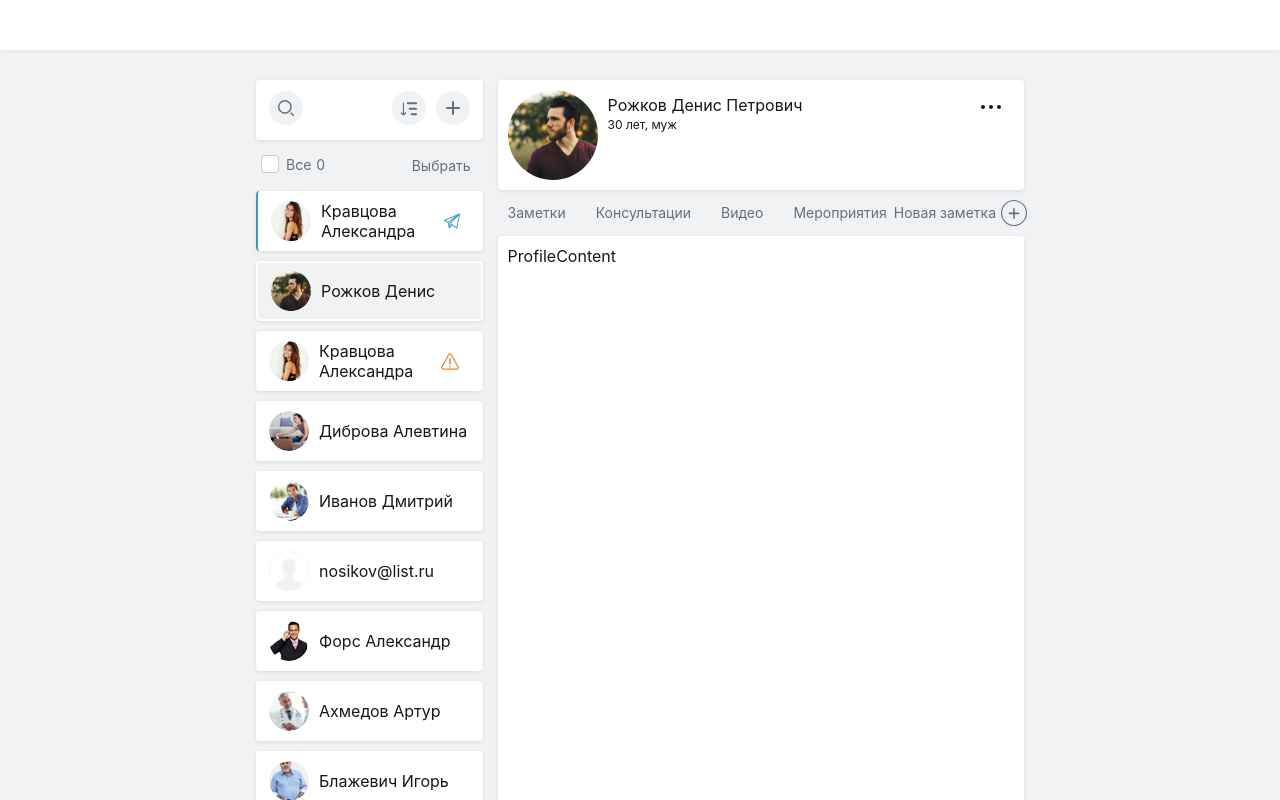
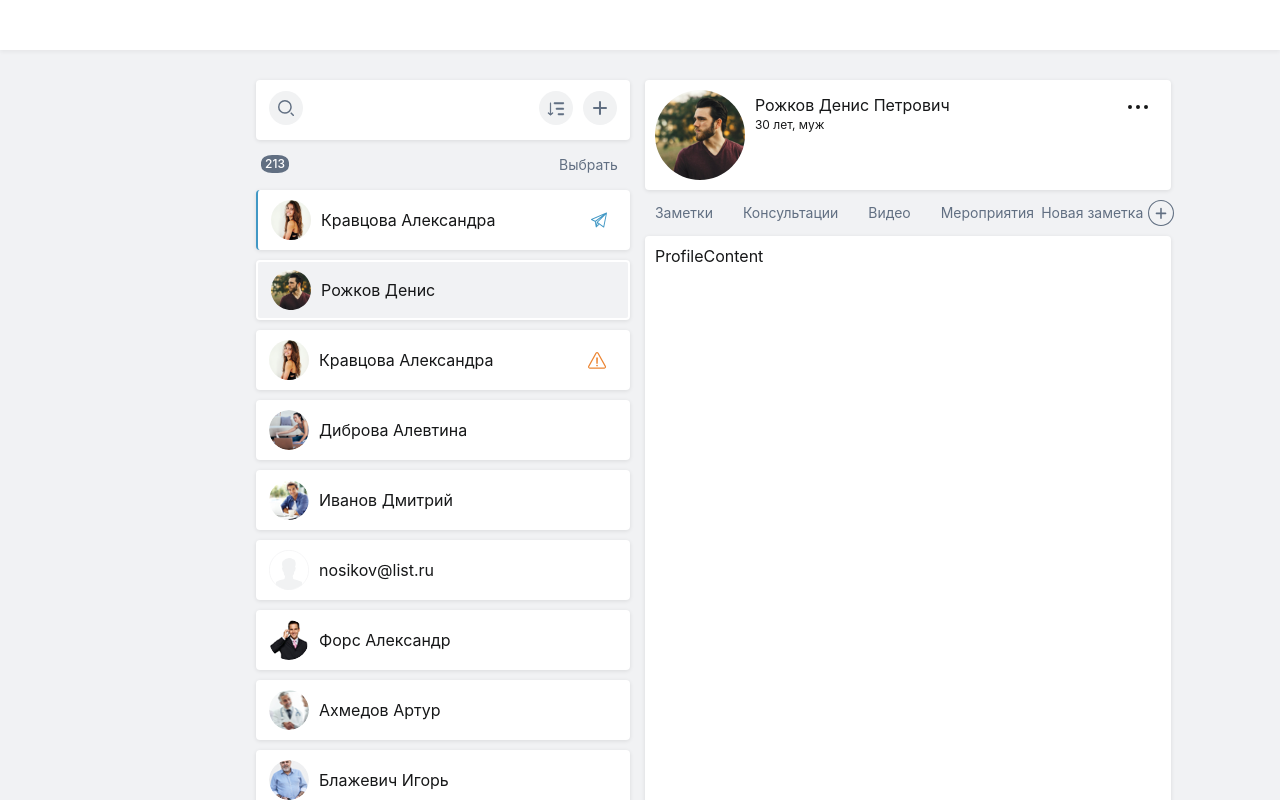
Before and after one commit to SvetlanaLevkovskaya/nicecode, a React app: page /#/ in a window 1280 px wide. Shown: the top 800 px of the page. Built offline with nearby package versions, Linux system fonts and the light colour scheme.

Commit message:
fit: fix button logic

```diff
--- a/src/components/sidebar/ui/sidebar.module.scss
+++ b/src/components/sidebar/ui/sidebar.module.scss
@@ -44,6 +44,7 @@
 }
 
 .sidebar__label {
+  margin-right: 10px;
   font-size: 14px;
   font-weight: 400;
   line-height: 20px;
@@ -90,12 +91,33 @@
   color: $white; /* Цвет символа */
 }
 
-.selectedFriendsCounter {
-  margin-left: 5px;
-  font-size: 14px;
-  font-weight: 400;
-  line-height: 20px;
-  color: $grey;
+.sidebar__counterContainer {
+  display: flex;
+  gap: 260px;
+}
+
+.sidebar__counter {
+  display: flex;
+  align-items: center;
+  justify-content: center;
+  width: 28px;
+  height: 18px;
+  border-radius: 40%;
+  color: $white;
+  font-size: 12px;
+  font-weight: 500;
+  line-height: 14px;
+}
+
+.sidebar__selectedFriendsCounter {
+  @extend .sidebar__counter;
+  background-color: $blue;
+}
+
+.sidebar__defaultFriendsCounter {
+  @extend .sidebar__counter;
+  background-color: $grey;
+  margin-right: 10px;
 }
 
 .sidebar__btn {
@@ -105,7 +127,7 @@
   color: $grey;
 }
 
-.sidebar__actionbtn {
+.sidebar__actionBtn {
   margin-right: 15px;
   font-size: 14px;
   font-weight: 400;
--- a/src/components/sidebar/ui/sidebar.tsx
+++ b/src/components/sidebar/ui/sidebar.tsx
@@ -12,6 +12,7 @@ export const Sidebar = () => {
 	const [selectedFriendIds, setSelectedFriendIds] = useState([]);
 	const [showActions, setShowActions] = useState(false);
 	const [showCheckboxes, setShowCheckboxes] = useState(false);
+	const [showSelectAllCheckbox, setShowSelectAllCheckbox] = useState(false);
 
 	const [isSearchHovered, setIsSearchHovered] = useState(false);
 	const [isFilterHovered, setIsFilterHovered] = useState(false);
@@ -27,11 +28,10 @@ export const Sidebar = () => {
 			setSelectedFriendIds([]);
 			setShowActions(false);
 		}
-		setShowCheckboxes(!showCheckboxes);
 	};
 
-	const handleCheckboxChange = (event: React.ChangeEvent<HTMLInputElement>, friendId: any) => {
-		event.stopPropagation(); // Остановить всплытие события, чтобы не вызывался клик на родительском элементе
+	const handleCheckboxChange = (event: React.ChangeEvent<HTMLInputElement>, friendId: number) => {
+		event.stopPropagation();
 		if (event.target.checked) {
 			setSelectedFriendIds([...selectedFriendIds, friendId]);
 		} else {
@@ -42,73 +42,89 @@ export const Sidebar = () => {
 	const handleSelectClick = () => {
 		setShowActions(true);
 		setShowCheckboxes(true);
+		setShowSelectAllCheckbox(true);
 	};
 
 	const handleCancelClick = () => {
 		setShowActions(false);
 		setShowCheckboxes(false);
+		setShowSelectAllCheckbox(false);
 		setSelectAll(false);
 		setSelectedFriendIds([]);
 	};
 
 	return (
-		<div className={ styles.sidebar }>
-			<div className={ styles.sidebar__container }>
+		<div className={styles.sidebar}>
+			<div className={styles.sidebar__container}>
 				<SearchIcon
-					onMouseEnter={ () => setIsSearchHovered(true) }
-					onMouseLeave={ () => setIsSearchHovered(false) }
-					isSearchHovered={ isSearchHovered }
+					onMouseEnter={() => setIsSearchHovered(true)}
+					onMouseLeave={() => setIsSearchHovered(false)}
+					isSearchHovered={isSearchHovered}
 				/>
-				<div className={ styles.sidebar__icons }>
+				<div className={styles.sidebar__icons}>
 					<FilterIcon
-						onMouseEnter={ () => setIsFilterHovered(true) }
-						onMouseLeave={ () => setIsFilterHovered(false) }
-						isFilterHovered={ isFilterHovered }
+						onMouseEnter={() => setIsFilterHovered(true)}
+						onMouseLeave={() => setIsFilterHovered(false)}
+						isFilterHovered={isFilterHovered}
 					/>
 					<PlusIcon
-						onMouseEnter={ () => setIsPlusHovered(true) }
-						onMouseLeave={ () => setIsPlusHovered(false) }
-						isPlusHovered={ isPlusHovered }
+						onMouseEnter={() => setIsPlusHovered(true)}
+						onMouseLeave={() => setIsPlusHovered(false)}
+						isPlusHovered={isPlusHovered}
 					/>
 				</div>
 			</div>
 
-			<div className={ styles.sidebar__toolbar }>
+			<div className={styles.sidebar__toolbar}>
+				<div className={styles.sidebar__subcontainer}>
+					{showSelectAllCheckbox && (
+						<div className={styles.sidebar__checkbox}>
+							<input
+								type="checkbox"
+								checked={selectAll}
+								onChange={handleSelectAll}
+								id="selectAll"
+							/>
+							<label htmlFor="selectAll" className={styles.sidebar__label}>
+								Все
+							</label>
 
-				<div className={ styles.sidebar__subcontainer }>
-
-					<div className={ styles.sidebar__checkbox }>
-						<input type="checkbox" checked={ selectAll } onChange={ handleSelectAll } id="selectAll" />
-						<label htmlFor="selectAll" className={ styles.sidebar__label }>Все</label>
-
-						<div className={ styles.selectedFriendsCounter }>
-							{ selectedFriendIds.length }
+							<div className={styles.sidebar__selectedFriendsCounter}>
+								{selectedFriendIds.length}
+							</div>
+						</div>
+					)}
+				</div>
+				<div>
+					{!showActions ? (
+						<div className={styles.sidebar__counterContainer}>
+							<div className={styles.sidebar__defaultFriendsCounter}>
+								213
+							</div>
+							<button className={styles.sidebar__btn} onClick={handleSelectClick}>
+								Выбрать
+							</button>
 						</div>
 
-					</div>
-
-				</div>
-				<div>
-					{ !showActions ? (
-						<button className={ styles.sidebar__btn } onClick={ handleSelectClick }>
-							Выбрать
-						</button>
 					) : (
 						<>
-							<button className={ styles.sidebar__actionbtn } onClick={ () => {} }>
+							<button className={styles.sidebar__actionBtn} onClick={() => {}}>
 								Действия
 							</button>
-							<button className={ styles.sidebar__btn } onClick={ handleCancelClick }>
+							<button
+								className={styles.sidebar__btn}
+								onClick={handleCancelClick}
+							>
 								Отменить
 							</button>
 						</>
-					) }
+					)}
 				</div>
 			</div>
 
 			<Friends
-				selectedFriendIds={ selectedFriendIds }
-				showCheckboxes={ showCheckboxes }
+				selectedFriendIds={selectedFriendIds}
+				showCheckboxes={showCheckboxes}
 				handleCheckboxChange={handleCheckboxChange}
 			/>
 		</div>
```
